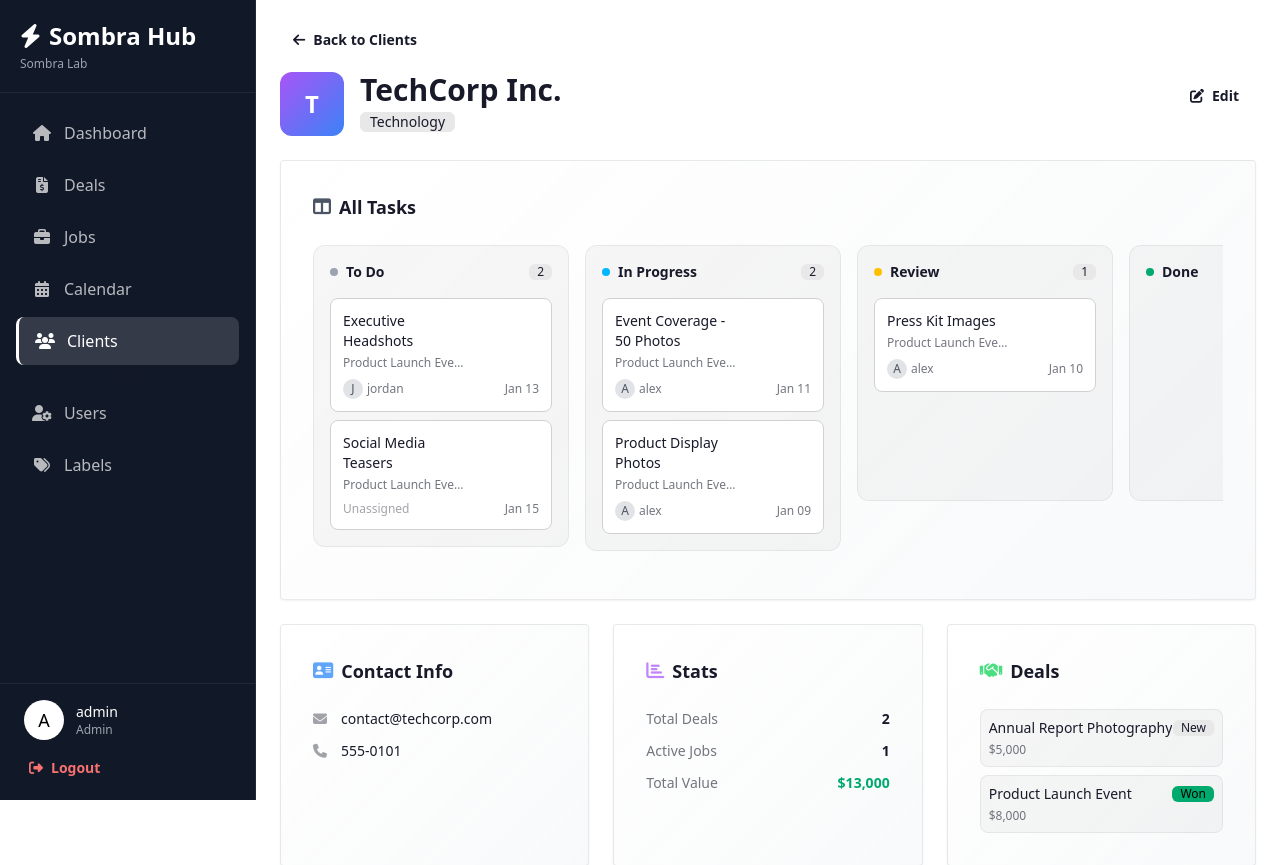
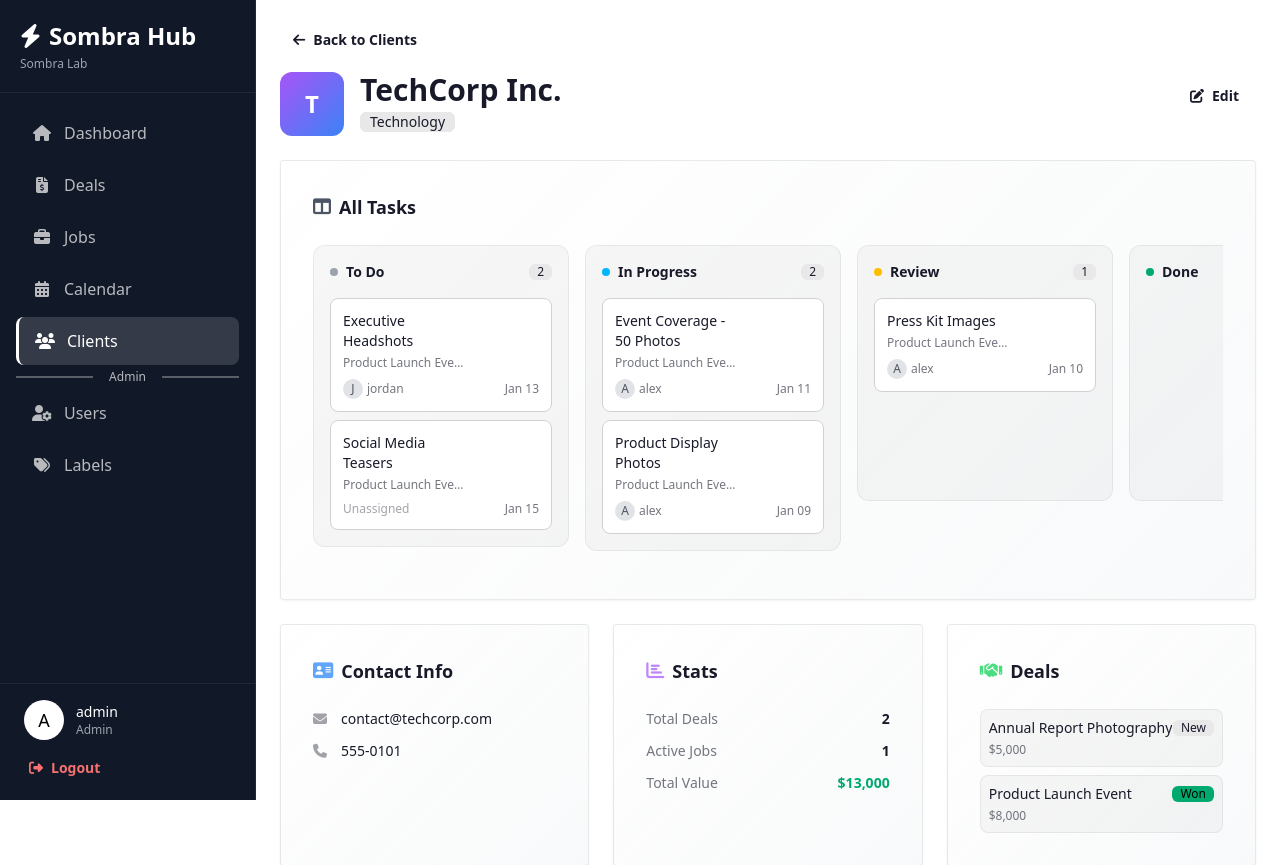
Before and after one commit to danielvsantos/sombrahub, a Flask app: page /clients/1 in a window 1280 px wide. Shown: the top 865 px of the page. Run offline with Flask 3, Linux system fonts and the light colour scheme; a user stored in the database is signed in; some libraries are stand-ins or nearby versions.

Commit message:
Make divider text and lines white on dark sidebar
Update the divider component in base.html to use `text-white/70` for the text and `before:bg-white/30 after:bg-white/30` for the lines, ensuring visibility on a dark sidebar background.

Replit-Commit-Author: Agent
Replit-Commit-Session-Id: 72acef37-1633-47ec-93f9-b66bc74327bd
Replit-Commit-Checkpoint-Type: full_checkpoint
Replit-Commit-Event-Id: b0cb0d2c-cca9-4e35-b8a9-b2ef33d07b82
Replit-Commit-Screenshot-Url: https://storage.googleapis.com/screenshot-production-us-central1/69cfae5e-f8e1-455f-985a-6894cdcd37cd/72acef37-1633-47ec-93f9-b66bc74327bd/9NmEF0I
Replit-Helium-Checkpoint-Created: true

```diff
--- a/templates/base.html
+++ b/templates/base.html
@@ -249,7 +249,7 @@
                     {% endif %}
 
                     {% if current_user.role == 'Admin' %}
-                    <div class="divider my-2 text-xs text-base-content/80">Admin</div>
+                    <div class="divider my-2 text-xs text-white/70 before:bg-white/30 after:bg-white/30">Admin</div>
                     <a href="{{ url_for('users') }}" class="sidebar-link flex items-center gap-3 px-4 py-3 rounded-lg text-base-content/80 hover:text-base-content {{ 'active' if request.endpoint in ['users', 'edit_user'] }}" data-testid="link-users">
                         <i class="fas fa-user-cog w-5 text-center"></i>
                         <span>Users</span>
```
Also changed, not shown: attached_assets/targeted_element_1767897708098.png (added).
